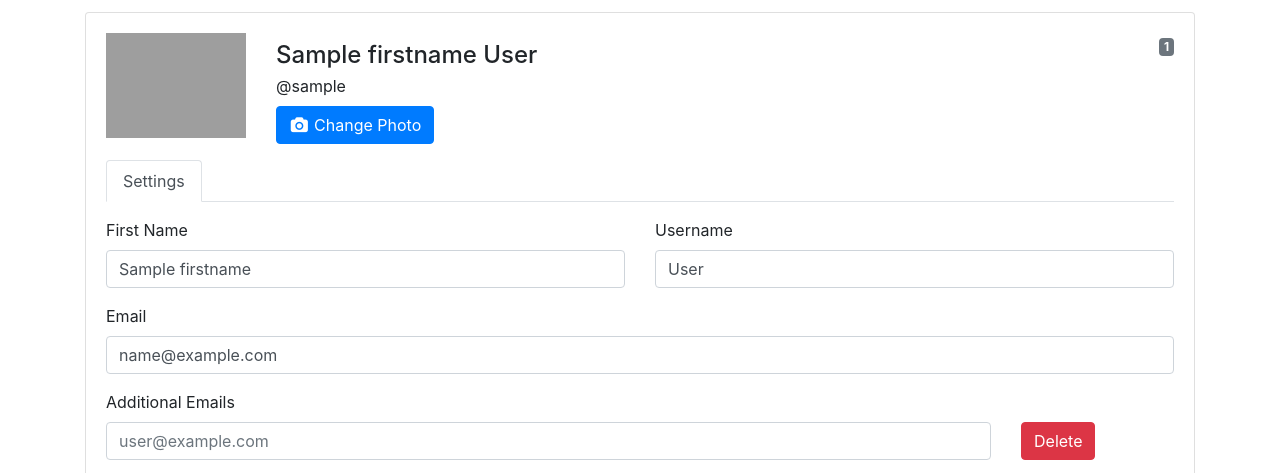
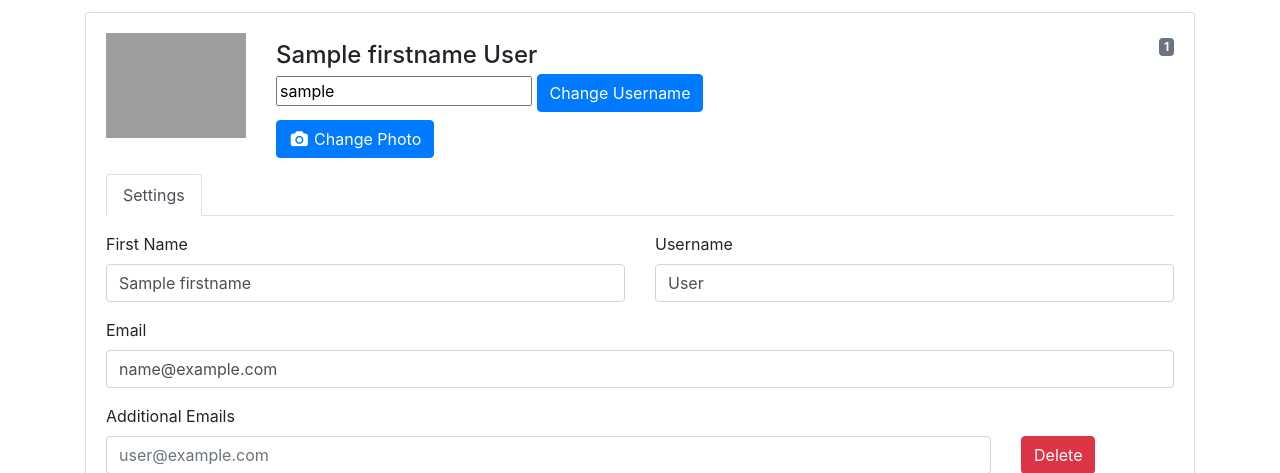
Before and after one commit to cellocodingryan/psp_website, a PHP site: template views/profile.twig in a window 1280 px wide. Shown: the part 16-489 px from the top of the page. Run offline with PHP 8.4, Linux system fonts and the light colour scheme; the template is opened without the code that fills it: most values are stand-ins (such as "Sample title", 1, 10 or a date in 2020); some libraries are stand-ins or nearby versions; grey boxes are pictures that could not be loaded.

Commit message:
can modify username removed indicators on about page

```diff
--- a/about.php
+++ b/about.php
@@ -38,7 +38,7 @@ $usersx = [
     new User_("member_images/Shumei.jpg","Shumei Gong",""),
 //    new User_("member_images/Lucia.jpg","Lucia Leon",""),
 ];
-$usersx = mysqli_query(db::getdb(),"SELECT user_uid, user_first, user_last FROM users WHERE user_rank > 0 and user_id > 1");
+$usersx = mysqli_query(db::getdb(),"SELECT user_uid, user_first, user_last FROM users WHERE user_rank > 0 and user_id > 1 ORDER BY user_id asc");
 
 echo $twig->render('about.twig', ['users' => $usersx,"navvars"=>$navvars]);
 //?>
--- a/generate_account.php
+++ b/generate_account.php
@@ -7,7 +7,7 @@ user::auth("director");
 if (isset($_POST['email']) && isset($_POST['firstname']) && isset($_POST['lastname'])) {
     $password = md5(rand());
     $username = explode("@",$_POST['email'])[0];
-
+    error_log("username".$username);
     $count_try = 1;
     while (!user::create_account($username,$_POST['email'],$_POST['firstname'],$_POST['lastname'],$password,$password) && $count_try < 10) {
         $username.=$count_try;
--- a/models/upload.php
+++ b/models/upload.php
@@ -21,6 +21,9 @@ class upload
             $local_file, FTP_BINARY)) {
             return false;
         }
+        if (!file_exists(getenv("filelocation_prefix").$remote_file)) {
+            return false;
+        }
         ftp_close($connection);
         return true;
     }
--- a/views/profile.twig
+++ b/views/profile.twig
@@ -30,7 +30,7 @@
                                         <div class="col-12 col-sm-auto mb-3">
                                             <div class="mx-auto" style="width: 140px;">
                                                 <div class="d-flex justify-content-center align-items-center rounded" style="background-color: rgb(233, 236, 239);">
-                                                    <img style="width: 100%" onload='this.style.backgroundImage = `url("fileserver.php?folder=profile_pics&file={{ username }}")`' src="profile_pics/{{ username }}" onerror="this.src='profile_pics/default'"/>
+                                                    <img style="width: 100%" src="fileserver.php?folder=profile_pics&file={{ username }}" onerror="this.src='profile_pics/default'"/>
 {#                                                    <span style="color: rgb(166, 168, 170); font: bold 8pt Arial;">140x140</span>#}
 
                                                 </div>
@@ -39,7 +39,8 @@
                                         <div class="col d-flex flex-column flex-sm-row justify-content-between mb-3">
                                             <div class="text-center text-sm-left mb-2 mb-sm-0">
                                                 <h4 class="pt-sm-2 pb-1 mb-0 text-nowrap"><span class="name">{{ firstname }}</span> <span class="lastname">{{ lastname }}</span></h4>
-                                                <p class="mb-0">@{{username}}</p>
+                                                <input class="mb-0 username" name="username" value="{{username}}">
+                                                <button class="btn btn-primary" onclick="change_username()">Change Username</button>
 
                                                 {#                                                                                            <div class="text-muted"><small>Last seen 2 hours ago</small></div>#}
 
@@ -295,6 +296,11 @@
 
 {% block script %}
     <script>
+        function change_username() {
+
+            change_single(".username");
+        }
+
         const id = {{ userid }};
         $("#additional_emails > div > button").click(()=>{
             $("#additional_emails > div >div:last-of-type").clone().insertAfter("#additional_emails > div >  div:last-of-type")
```
Also changed, not shown: api.php (+7 -1 lines), models/user.php (+15 -0 lines), views/about.twig (+1 -7 lines).
